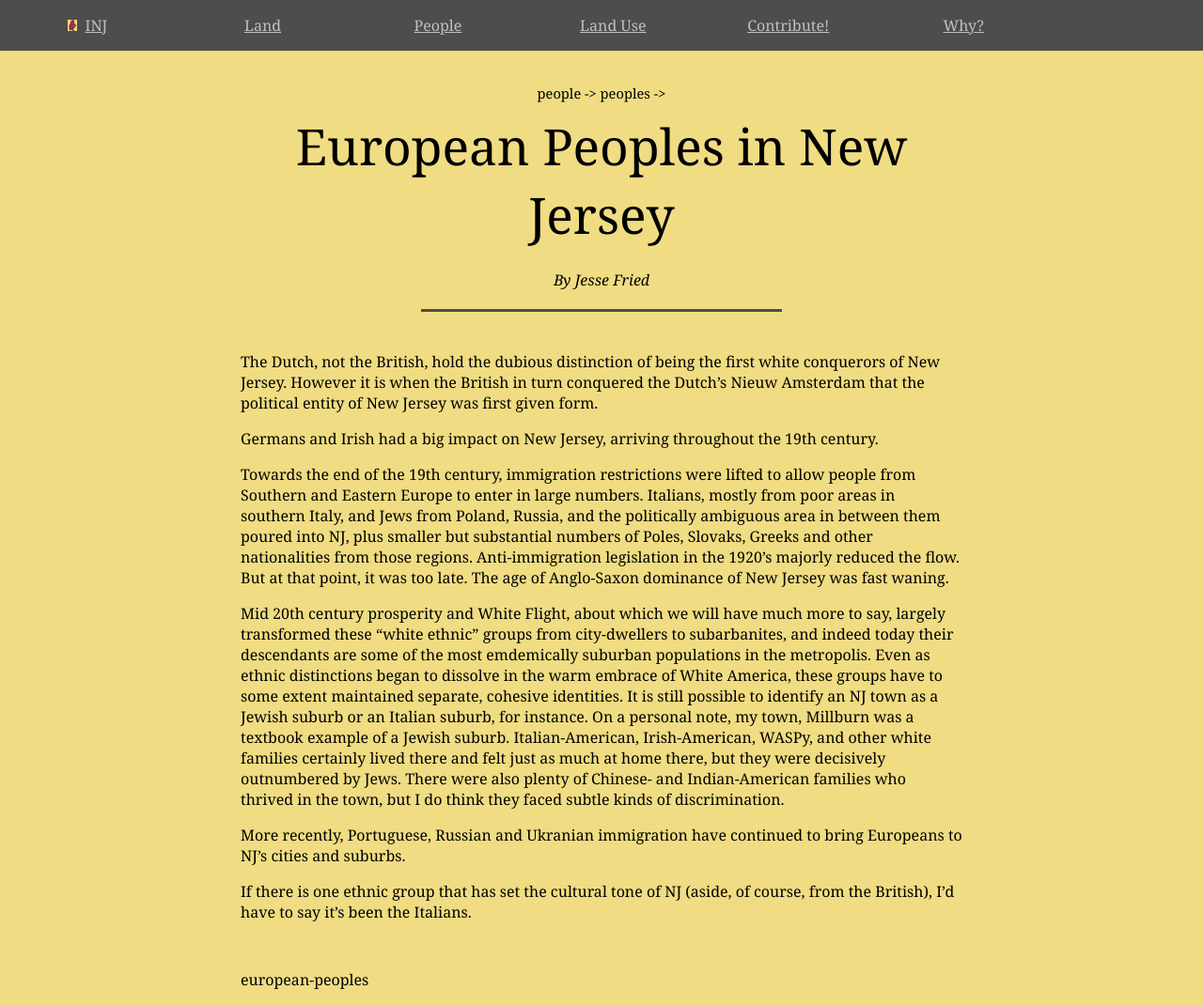
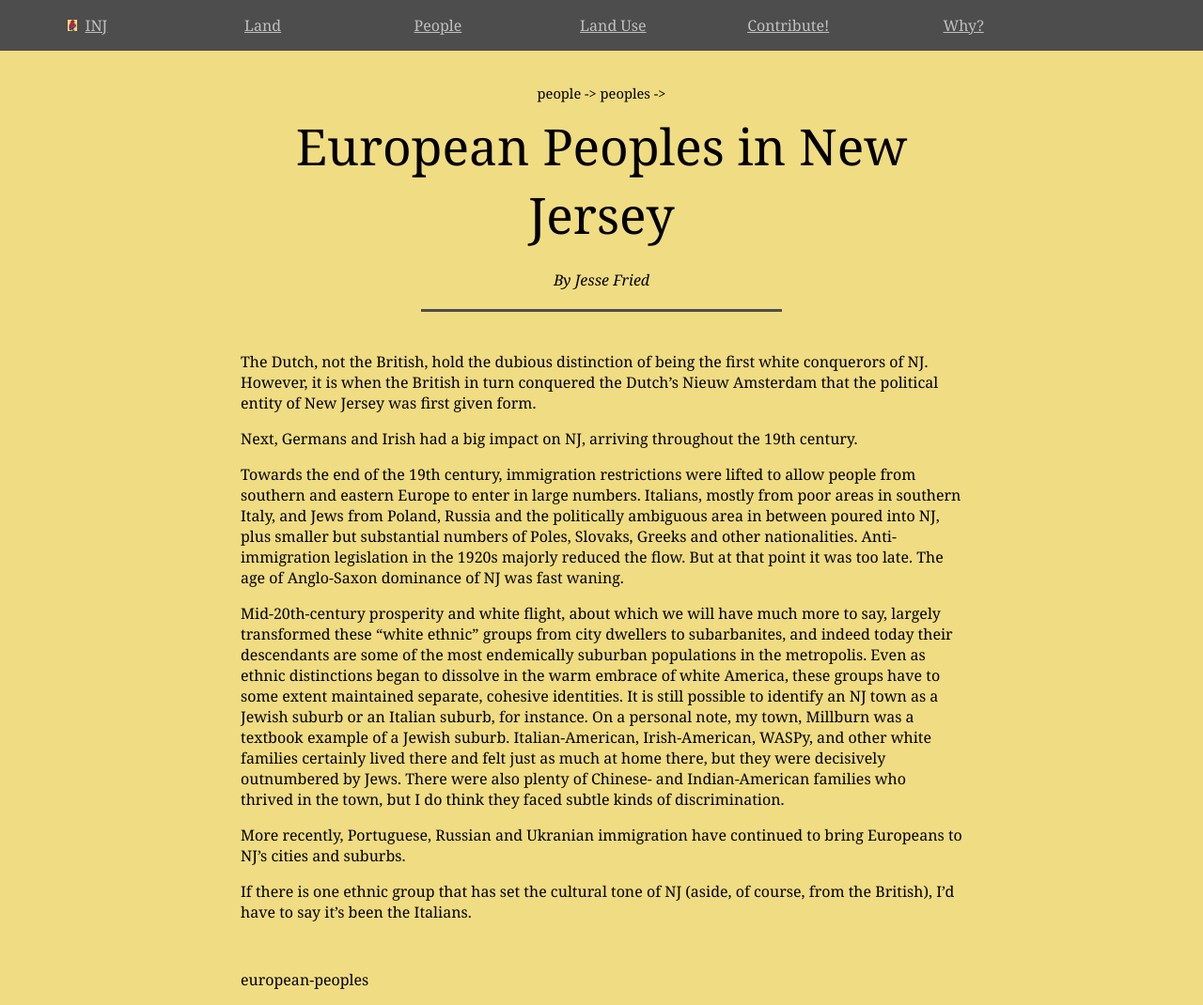
Before and after one commit to jonfried/oakafee.github.io, a Jekyll site: the page built from _posts/2016-09-26-european-peoples.md, in a window 1280 px wide. Shown: the whole page at 94% size. Built offline with Jekyll 4.4.1, drawn with Linux system fonts in a browser that asks for light colours.

Commit message:
10/27/16 - European peoples

```diff
--- a/_posts/2016-09-26-european-peoples.md
+++ b/_posts/2016-09-26-european-peoples.md
@@ -9,13 +9,13 @@ category-name: european-peoples
 ---
 
 
-The Dutch, not the British, hold the dubious distinction of being the first white conquerors of New Jersey. However it is when the British in turn conquered the Dutch's Nieuw Amsterdam that the political entity of New Jersey was first given form.
+The Dutch, not the British, hold the dubious distinction of being the first white conquerors of NJ. However, it is when the British in turn conquered the Dutch's Nieuw Amsterdam that the political entity of New Jersey was first given form.
 
-Germans and Irish had a big impact on New Jersey, arriving throughout the 19th century.
+Next, Germans and Irish had a big impact on NJ, arriving throughout the 19th century.
 
-Towards the end of the 19th century, immigration restrictions were lifted to allow people from Southern and Eastern Europe to enter in large numbers. Italians, mostly from poor areas in southern Italy, and Jews from Poland, Russia, and the politically ambiguous area in between them poured into NJ, plus smaller but substantial numbers of Poles, Slovaks, Greeks and other nationalities from those regions. Anti-immigration legislation in the 1920's majorly reduced the flow. But at that point, it was too late. The age of Anglo-Saxon dominance of New Jersey was fast waning.
+Towards the end of the 19th century, immigration restrictions were lifted to allow people from southern and eastern Europe to enter in large numbers. Italians, mostly from poor areas in southern Italy, and Jews from Poland, Russia and the politically ambiguous area in between poured into NJ, plus smaller but substantial numbers of Poles, Slovaks, Greeks and other nationalities. Anti-immigration legislation in the 1920s majorly reduced the flow. But at that point it was too late. The age of Anglo-Saxon dominance of NJ was fast waning.
 
-Mid 20th century prosperity and White Flight, about which we will have much more to say, largely transformed these "white ethnic" groups from city-dwellers to subarbanites, and indeed today their descendants are some of the most emdemically suburban populations in the metropolis. Even as ethnic distinctions began to dissolve in the warm embrace of White America, these groups have to some extent maintained separate, cohesive identities. It is still possible to identify an NJ town as a Jewish suburb or an Italian suburb, for instance. On a personal note, my town, Millburn was a textbook example of a Jewish suburb. Italian-American, Irish-American, WASPy, and other white families certainly lived there and felt just as much at home there, but they were decisively outnumbered by Jews. There were also plenty of Chinese- and Indian-American families who thrived in the town, but I do think they faced subtle kinds of discrimination.
+Mid-20th-century prosperity and white flight, about which we will have much more to say, largely transformed these "white ethnic" groups from city dwellers to subarbanites, and indeed today their descendants are some of the most endemically suburban populations in the metropolis. Even as ethnic distinctions began to dissolve in the warm embrace of white America, these groups have to some extent maintained separate, cohesive identities. It is still possible to identify an NJ town as a Jewish suburb or an Italian suburb, for instance. On a personal note, my town, Millburn was a textbook example of a Jewish suburb. Italian-American, Irish-American, WASPy, and other white families certainly lived there and felt just as much at home there, but they were decisively outnumbered by Jews. There were also plenty of Chinese- and Indian-American families who thrived in the town, but I do think they faced subtle kinds of discrimination.
 
 More recently, Portuguese, Russian and Ukranian immigration have continued to bring Europeans to NJ's cities and suburbs.
 
```
